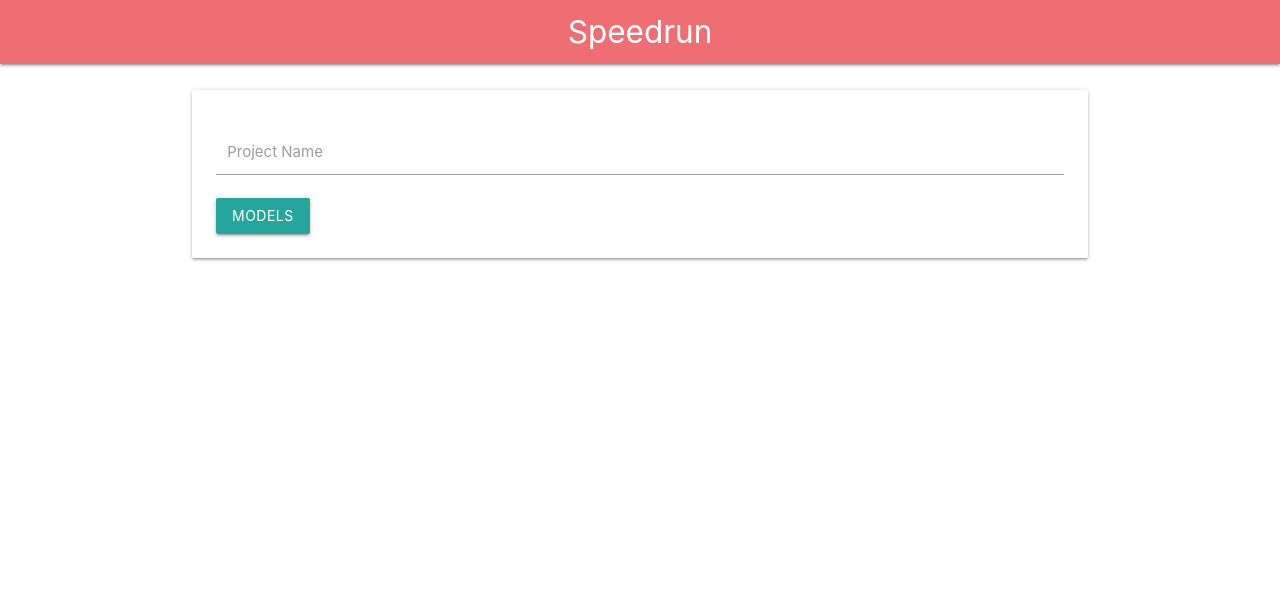
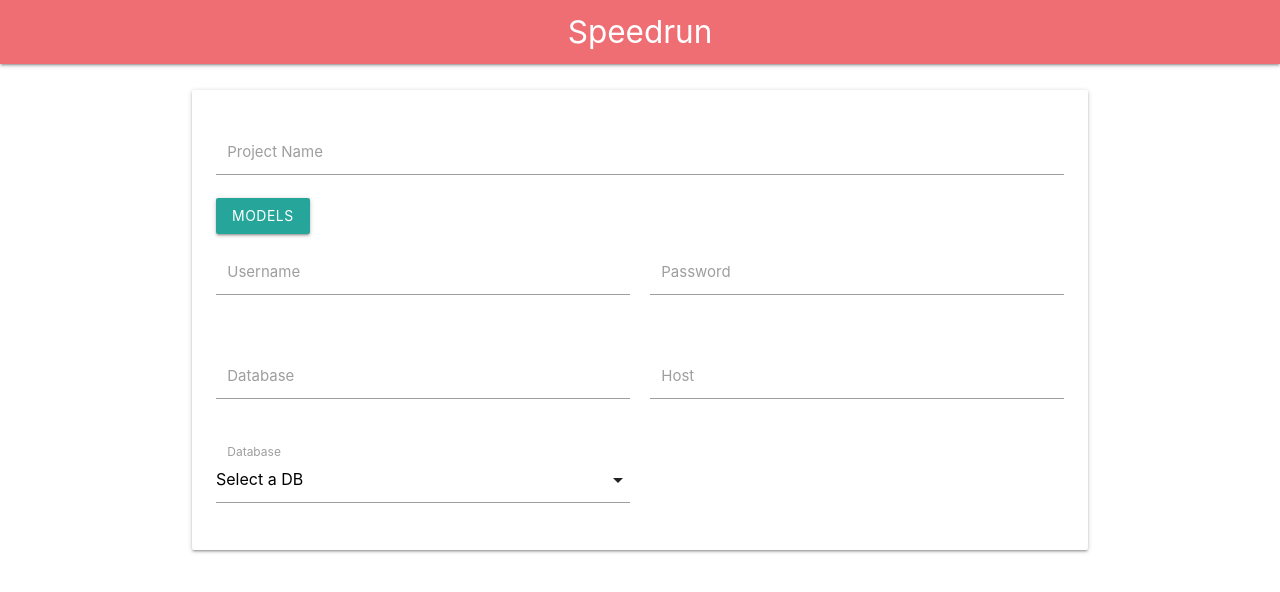
Before and after one commit to the-nikhil-jugdan/speedrun, a React (Create React App) app: page / in a window 1280 px wide. Shown: the top 592 px of the page. Built offline with nearby package versions, Linux system fonts and the light colour scheme.

Commit message:
Made a functional form for the DB Connection Object

```diff
--- a/src/components/home/index.jsx
+++ b/src/components/home/index.jsx
@@ -1,11 +1,23 @@
 import React, { Component } from "react";
-import { Button, TextInput } from "react-materialize";
+import { Button, TextInput, Select } from "react-materialize";
 import { Link } from "react-router-dom";
 import { APIContext } from "../../context";
 
 class index extends Component {
+  dialects = new Map();
+
+  constructor(props) {
+    super(props);
+    this.dialects.set("mysql", "MySQL");
+    this.dialects.set("mariadb", "Maria DB");
+    this.dialects.set("postgres", "Postgres SQL");
+    this.dialects.set("mssql", "Microsoft Server SQL");
+  }
+
   render() {
-    const { apiState, changeName } = this.context;
+    const { dialects } = this;
+    const { apiState, changeName, changeDBFields } = this.context;
+    const { username, password, database, host, dialect } = apiState;
     return (
       <>
         <TextInput
@@ -16,6 +28,43 @@ class index extends Component {
         <Link to="/models">
           <Button>Models</Button>
         </Link>
+        <div
+          style={{
+            display: "grid",
+            gridTemplateColumns: "repeat(2, 1fr)",
+            gap: "20px",
+          }}
+        >
+          <TextInput
+            label="Username"
+            value={username}
+            onChange={changeDBFields}
+          />
+          <TextInput
+            label="Password"
+            value={password}
+            onChange={changeDBFields}
+          />
+          <TextInput
+            label="Database"
+            value={database}
+            onChange={changeDBFields}
+          />
+          <TextInput label="Host" value={host} onChange={changeDBFields} />
+
+          <Select label="Database" value={dialect} onChange={changeDBFields}>
+            <option key="empty" value="">
+              Select a DB
+            </option>
+            {Array.from(dialects.keys()).map((key) => {
+              return (
+                <option key={key} value={key}>
+                  {dialects.get(key)}
+                </option>
+              );
+            })}
+          </Select>
+        </div>
       </>
     );
   }
--- a/src/context/index.jsx
+++ b/src/context/index.jsx
@@ -68,6 +68,10 @@ export class APIProvider extends Component {
     this.setState({ name: e.target.value });
   };
 
+  changeDBFields = (e) => {
+    this.setState({ [e.target.name]: e.target.value });
+  };
+
   render() {
     const { props } = this;
     const apiState = this.state;
--- a/src/models/api.js
+++ b/src/models/api.js
@@ -1,9 +1,15 @@
+import DBObject from "./db_object";
 class API {
   constructor() {
-    this.name = ''
-    this.models = new Map()
-    this.dbConnection = null
+    this.name = "";
+    this.models = new Map();
+    const dbConnObj = new DBObject();
+    this.username = dbConnObj.username;
+    this.password = dbConnObj.password;
+    this.database = dbConnObj.database;
+    this.host = dbConnObj.host;
+    this.dialect = dbConnObj.dialect;
   }
 }
 
-export default API
+export default API;
```
